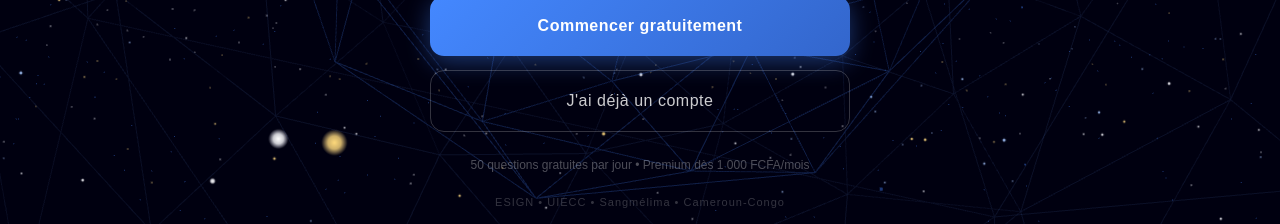
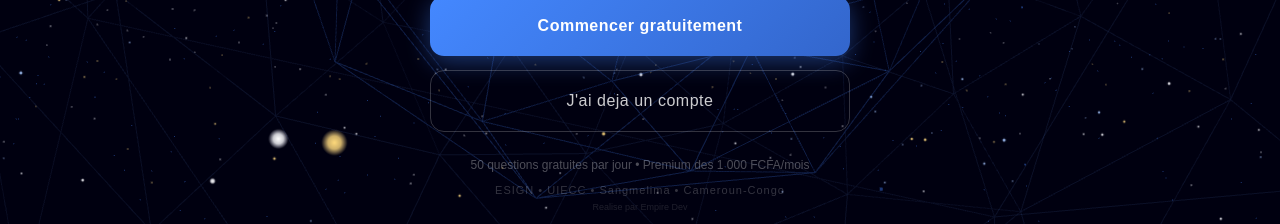
Before and after one commit to warell237/esign-IA, a Next.js app: page / in a window 1280 px wide. Shown: the part 576-800 px from the top of the page. Built offline with nearby package versions, Linux system fonts and the light colour scheme.

Commit message:
ton message ici

```diff
--- a/src/app/components/SpaceBackground.js
+++ b/src/app/components/SpaceBackground.js
@@ -10,7 +10,7 @@ export default function SpaceBackground() {
     // ---------- SCÈNE ----------
     const scene = new THREE.Scene();
 
-    // ---------- CAMÉRA (yeux du voyageur) ----------
+    // ---------- CAMÉRA ----------
     const camera = new THREE.PerspectiveCamera(
       75,
       window.innerWidth / window.innerHeight,
@@ -19,18 +19,24 @@ export default function SpaceBackground() {
     );
     camera.position.set(0, 0, 5);
 
-    // ---------- MOTEUR DE RENDU WebGL ----------
+    // ---------- RENDERER ----------
     const renderer = new THREE.WebGLRenderer({
       antialias: true,
-      alpha: true, // Fond transparent pour laisser voir le CSS derrière
+      alpha: true,
     });
     renderer.setSize(window.innerWidth, window.innerHeight);
+    renderer.domElement.style.width = '100%';
+    renderer.domElement.style.height = '100%';
     renderer.setPixelRatio(Math.min(window.devicePixelRatio, 2));
 
     const container = containerRef.current;
     container.appendChild(renderer.domElement);
 
-    // ---------- TEXTURE RONDE POUR ÉTOILES ----------
+    // ---------- ÉCHELLE ----------
+    const getScale = () => Math.min(window.innerWidth / 1200, window.innerHeight / 800);
+    let screenScale = getScale();
+
+    // ---------- TEXTURE ÉTOILES ----------
     const starCanvas = document.createElement('canvas');
     starCanvas.width = 32;
     starCanvas.height = 32;
@@ -45,7 +51,7 @@ export default function SpaceBackground() {
 
     const starTexture = new THREE.CanvasTexture(starCanvas);
 
-    // ---------- ÉTOILES (4000 particules) ----------
+    // ---------- ÉTOILES ----------
     const starsCount = 4000;
     const starsGeometry = new THREE.BufferGeometry();
     const starsPositions = new Float32Array(starsCount * 3);
@@ -72,14 +78,8 @@ export default function SpaceBackground() {
       }
     }
 
-    starsGeometry.setAttribute(
-      'position',
-      new THREE.BufferAttribute(starsPositions, 3)
-    );
-    starsGeometry.setAttribute(
-      'color',
-      new THREE.BufferAttribute(starsColors, 3)
-    );
+    starsGeometry.setAttribute('position', new THREE.BufferAttribute(starsPositions, 3));
+    starsGeometry.setAttribute('color', new THREE.BufferAttribute(starsColors, 3));
 
     const starsMaterial = new THREE.PointsMaterial({
       size: 0.35,
@@ -93,7 +93,7 @@ export default function SpaceBackground() {
     const stars = new THREE.Points(starsGeometry, starsMaterial);
     scene.add(stars);
 
-    // ---------- POUSSIÈRE (nébuleuse) ----------
+    // ---------- POUSSIÈRE ----------
     const dustCount = 2500;
     const dustGeometry = new THREE.BufferGeometry();
     const dustPositions = new Float32Array(dustCount * 3);
@@ -104,10 +104,7 @@ export default function SpaceBackground() {
       dustPositions[i * 3 + 2] = (Math.random() - 0.5) * 300;
     }
 
-    dustGeometry.setAttribute(
-      'position',
-      new THREE.BufferAttribute(dustPositions, 3)
-    );
+    dustGeometry.setAttribute('position', new THREE.BufferAttribute(dustPositions, 3));
 
     const dustMaterial = new THREE.PointsMaterial({
       size: 0.12,
@@ -121,8 +118,8 @@ export default function SpaceBackground() {
     const dust = new THREE.Points(dustGeometry, dustMaterial);
     scene.add(dust);
 
-    // ---------- SPHÈRES POLYGONALES ----------
-    const sphereGeometry = new THREE.IcosahedronGeometry(1.8, 1);
+    // ---------- SPHÈRES ----------
+    let sphereGeometry = new THREE.IcosahedronGeometry(1.8 * screenScale, 1);
     const sphereMaterial = new THREE.MeshBasicMaterial({
       color: 0x4488ff,
       wireframe: true,
@@ -133,7 +130,7 @@ export default function SpaceBackground() {
     sphere.position.set(0, 0, -2);
     scene.add(sphere);
 
-    const sphere2Geometry = new THREE.IcosahedronGeometry(2.5, 2);
+    let sphere2Geometry = new THREE.IcosahedronGeometry(2.5 * screenScale, 2);
     const sphere2Material = new THREE.MeshBasicMaterial({
       color: 0x6699ff,
       wireframe: true,
@@ -198,11 +195,19 @@ export default function SpaceBackground() {
 
     animate();
 
-    // ---------- REDIMENSIONNEMENT ----------
+    // ---------- RESIZE ----------
     const handleResize = () => {
       camera.aspect = window.innerWidth / window.innerHeight;
       camera.updateProjectionMatrix();
       renderer.setSize(window.innerWidth, window.innerHeight);
+      renderer.domElement.style.width = '100%';
+      renderer.domElement.style.height = '100%';
+
+      screenScale = getScale();
+      sphere.geometry.dispose();
+      sphere.geometry = new THREE.IcosahedronGeometry(1.8 * screenScale, 1);
+      sphere2.geometry.dispose();
+      sphere2.geometry = new THREE.IcosahedronGeometry(2.5 * screenScale, 2);
     };
     window.addEventListener('resize', handleResize);
 
@@ -220,8 +225,8 @@ export default function SpaceBackground() {
         position: 'fixed',
         top: 0,
         left: 0,
-        width: '100%',
-        height: '100%',
+        width: '100vw',
+        height: '100dvh',
         zIndex: 0,
         pointerEvents: 'none',
       }}
--- a/src/app/page.js
+++ b/src/app/page.js
@@ -21,7 +21,6 @@ export default function HomePage() {
 
   if (!mounted) return null;
 
-  // Tailles responsives
   const logoSize = isMobile ? 120 : 180;
   const titleSize = isMobile ? '28px' : '46px';
   const subtitleSize = isMobile ? '13px' : '18px';
@@ -34,20 +33,17 @@ export default function HomePage() {
 
   return (
     <main style={{
-      width: '100vw',
-      height: '100vh',
+      width: '100%',
+      height: '100dvh',
       overflow: 'hidden',
       background: theme === 'dark' ? '#000010' : '#f2f5ff',
       position: 'relative',
       fontFamily: 'Arial, sans-serif',
       transition: 'background 0.4s ease',
     }}>
-      {/* Fond 3D */}
       <SpaceBackground />
 
-      {/* ============================================ */}
-      {/* BOUTON THÈME */}
-      {/* ============================================ */}
+      {/* Bouton theme */}
       <div style={{
         position: 'fixed',
         top: isMobile ? '12px' : '20px',
@@ -77,9 +73,7 @@ export default function HomePage() {
         </button>
       </div>
 
-      {/* ============================================ */}
-      {/* CONTENU CENTRÉ */}
-      {/* ============================================ */}
+      {/* Contenu centre */}
       <div style={{
         position: 'absolute',
         top: isMobile ? '38%' : '42%',
@@ -91,7 +85,6 @@ export default function HomePage() {
         width: '90%',
         maxWidth: '500px',
       }}>
-        {/* Logo */}
         <div style={{
           width: `${logoSize}px`,
           height: `${logoSize}px`,
@@ -108,7 +101,6 @@ export default function HomePage() {
           />
         </div>
 
-        {/* Titre */}
         <h1 style={{
           color: theme === 'dark' ? 'white' : '#0a1035',
           fontSize: titleSize,
@@ -123,7 +115,6 @@ export default function HomePage() {
           ESIGN AI
         </h1>
 
-        {/* Sous-titre */}
         <p style={{
           color: theme === 'dark' ? 'rgba(200, 210, 255, 0.85)' : 'rgba(10, 16, 53, 0.7)',
           fontSize: subtitleSize,
@@ -134,7 +125,6 @@ export default function HomePage() {
           ASSISTANT INTELLIGENT
         </p>
 
-        {/* Features */}
         <p style={{
           color: theme === 'dark' ? 'rgba(180, 190, 230, 0.5)' : 'rgba(10, 16, 53, 0.5)',
           fontSize: featuresSize,
@@ -148,9 +138,7 @@ export default function HomePage() {
         </p>
       </div>
 
-      {/* ============================================ */}
-      {/* BOUTONS EN BAS */}
-      {/* ============================================ */}
+      {/* Boutons en bas */}
       <div style={{
         position: 'absolute',
         bottom: bottomGap,
@@ -165,64 +153,29 @@ export default function HomePage() {
         maxWidth: btnMaxWidth,
         pointerEvents: 'auto',
       }}>
-        {/* Bouton Commencer */}
-        <Link
-          href="/register"
-          style={{
-            display: 'block',
-            width: '100%',
-            padding: btnPadding,
-            textAlign: 'center',
-            color: 'white',
-            fontWeight: '600',
-            fontSize: btnFontSize,
-            borderRadius: '14px',
-            textDecoration: 'none',
+        <Link href="/register" style={{
+          display: 'block', width: '100%', padding: btnPadding,
+          textAlign: 'center', color: 'white', fontWeight: '600',
+          fontSize: btnFontSize, borderRadius: '14px', textDecoration: 'none',
           background: 'linear-gradient(135deg, #4488ff, #3366cc)',
           boxShadow: '0 6px 25px rgba(68, 136, 255, 0.4)',
-            transition: 'all 0.3s ease',
-            letterSpacing: '0.5px',
-          }}
-          onMouseEnter={(e) => {
-            e.target.style.transform = 'translateY(-2px)';
-            e.target.style.boxShadow = '0 8px 30px rgba(68, 136, 255, 0.6)';
-          }}
-          onMouseLeave={(e) => {
-            e.target.style.transform = 'translateY(0)';
-            e.target.style.boxShadow = '0 6px 25px rgba(68, 136, 255, 0.4)';
-          }}
-        >
+          transition: 'all 0.3s ease', letterSpacing: '0.5px',
+        }}>
           Commencer gratuitement
         </Link>
 
-        {/* Bouton Connexion */}
-        <Link
-          href="/login"
-          style={{
-            display: 'block',
-            width: '100%',
-            padding: btnPadding,
+        <Link href="/login" style={{
+          display: 'block', width: '100%', padding: btnPadding,
           textAlign: 'center',
           color: theme === 'dark' ? 'rgba(255, 255, 255, 0.8)' : 'rgba(10, 16, 53, 0.8)',
-            fontWeight: '500',
-            fontSize: btnFontSize,
-            borderRadius: '14px',
+          fontWeight: '500', fontSize: btnFontSize, borderRadius: '14px',
           textDecoration: 'none',
           border: theme === 'dark' ? '1px solid rgba(255, 255, 255, 0.2)' : '1px solid rgba(10, 16, 53, 0.2)',
-            transition: 'all 0.3s ease',
-            letterSpacing: '0.5px',
-          }}
-          onMouseEnter={(e) => {
-            e.target.style.background = theme === 'dark' ? 'rgba(255,255,255,0.05)' : 'rgba(0,0,0,0.03)';
-          }}
-          onMouseLeave={(e) => {
-            e.target.style.background = 'transparent';
-          }}
-        >
-           J&apos;ai déjà un compte
+          transition: 'all 0.3s ease', letterSpacing: '0.5px',
+        }}>
+          J&apos;ai deja un compte
         </Link>
 
-        {/* Prix */}
         <p style={{
           color: theme === 'dark' ? 'rgba(255, 255, 255, 0.3)' : 'rgba(10, 16, 53, 0.4)',
           fontSize: isMobile ? '10px' : '12px',
@@ -231,31 +184,37 @@ export default function HomePage() {
         }}>
           {isMobile
             ? '50 questions/jour • Premium 1000 FCFA/mois'
-            : '50 questions gratuites par jour • Premium dès 1 000 FCFA/mois'}
+            : '50 questions gratuites par jour • Premium des 1 000 FCFA/mois'}
         </p>
       </div>
 
-      {/* ============================================ */}
-      {/* FOOTER */}
-      {/* ============================================ */}
+      {/* Footer + Signature */}
       <div style={{
         position: 'absolute',
-        bottom: isMobile ? '8px' : '14px',
+        bottom: isMobile ? '6px' : '10px',
         left: '50%',
         transform: 'translateX(-50%)',
         zIndex: 10,
+        textAlign: 'center',
+      }}>
+        <p style={{
           color: theme === 'dark' ? 'rgba(255, 255, 255, 0.2)' : 'rgba(10, 16, 53, 0.2)',
           fontSize: isMobile ? '9px' : '11px',
-        textAlign: 'center',
           letterSpacing: '1px',
+          margin: 0,
           whiteSpace: 'nowrap',
         }}>
-        ESIGN • UIECC • Sangmélima • Cameroun-Congo
+          ESIGN • UIECC • Sangmelima • Cameroun-Congo
+        </p>
+        <p style={{
+          color: theme === 'dark' ? 'rgba(255, 255, 255, 0.12)' : 'rgba(10, 16, 53, 0.12)',
+          fontSize: isMobile ? '7px' : '9px',
+          margin: '2px 0 0 0',
+        }}>
+          Realise par Empire Dev
+        </p>
       </div>
 
-      {/* ============================================ */}
-      {/* ANIMATIONS */}
-      {/* ============================================ */}
       <style>{`
         @keyframes pulse {
           0%, 100% { transform: scale(1); filter: brightness(1); }
```
Lines whose indentation alone changed are shown as unchanged.
